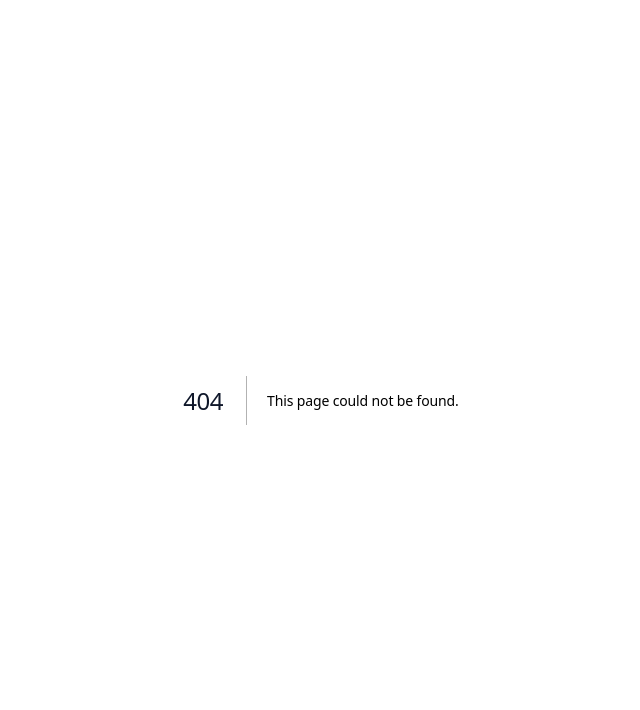
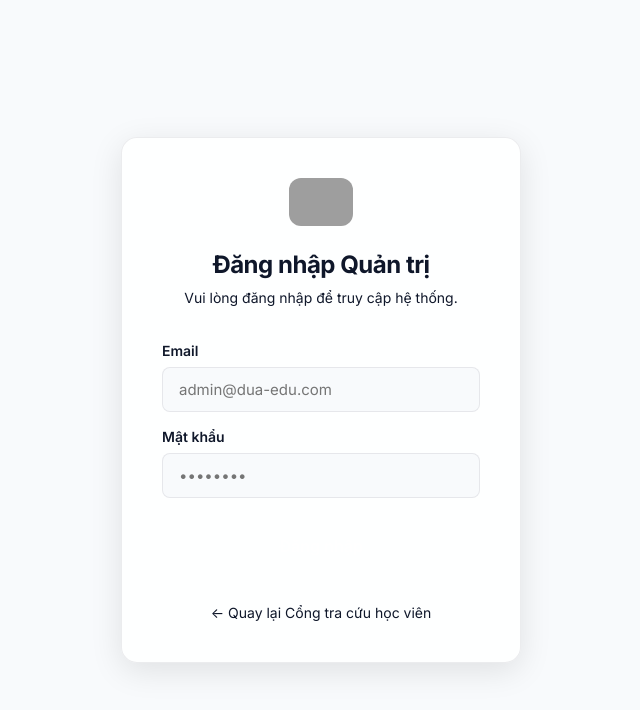
Before and after one commit to silasnguyen98-boop/Dua-Edu, a Next.js app: page /login in a window 1280 px wide. Before the commit this address had no page. Shown: the top 710 px of the page, without its empty margins (319-959 px from the left). Built offline with nearby package versions, Linux system fonts and the light colour scheme; no server answers; grey boxes are pictures that could not be loaded.

Commit message:
feat: add authentication to admin dashboard

```diff
--- a/app/globals.css
+++ b/app/globals.css
@@ -290,3 +290,40 @@ tbody tr:last-child td { border-bottom: none; }
   .attendance-toolbar label { max-width: none; }
   .search-input { max-width: none; }
 }
+
+.modal-overlay {
+  position: fixed;
+  top: 0;
+  left: 0;
+  right: 0;
+  bottom: 0;
+  background-color: rgba(0, 0, 0, 0.5);
+  display: flex;
+  justify-content: center;
+  align-items: center;
+  z-index: 9999;
+  backdrop-filter: blur(4px);
+}
+
+.modal-content {
+  background-color: var(--surface);
+  border-radius: 16px;
+  box-shadow: 0 8px 32px rgba(0, 0, 0, 0.2);
+  width: 100%;
+  max-width: 600px;
+  max-height: 90vh;
+  overflow-y: auto;
+  position: relative;
+  animation: modalIn 0.3s ease-out;
+}
+
+@keyframes modalIn {
+  from {
+    opacity: 0;
+    transform: translateY(20px);
+  }
+  to {
+    opacity: 1;
+    transform: translateY(0);
+  }
+}
--- /dev/null
+++ b/app/login/page.tsx
@@ -0,0 +1,102 @@
+"use client";
+
+import { FormEvent, useState, useEffect } from "react";
+import { supabase } from "@/lib/supabase/client";
+import { useRouter } from "next/navigation";
+import Link from "next/link";
+
+export default function LoginPage() {
+  const [email, setEmail] = useState("");
+  const [password, setPassword] = useState("");
+  const [loading, setLoading] = useState(false);
+  const [error, setError] = useState("");
+  const router = useRouter();
+
+  useEffect(() => {
+    supabase.auth.getSession().then(({ data: { session } }) => {
+      if (session) {
+        router.push("/");
+      }
+    });
+  }, [router]);
+
+  async function handleLogin(e: FormEvent) {
+    e.preventDefault();
+    setLoading(true);
+    setError("");
+
+    const { error: signInError } = await supabase.auth.signInWithPassword({
+      email,
+      password,
+    });
+
+    if (signInError) {
+      setError("Email hoặc mật khẩu không chính xác.");
+      setLoading(false);
+    } else {
+      router.push("/");
+    }
+  }
+
+  return (
+    <div style={{ minHeight: "100vh", display: "flex", alignItems: "center", justifyContent: "center", background: "var(--background)", fontFamily: "var(--font-geist-sans)" }}>
+      <div style={{ background: "var(--surface)", borderRadius: "16px", padding: "40px", width: "100%", maxWidth: "400px", boxShadow: "0 8px 32px rgba(0,0,0,0.1)", border: "1px solid var(--border)" }}>
+        <div style={{ display: "flex", justifyContent: "center", marginBottom: "24px" }}>
+          <img alt="Dua-Edu" src="https://i.ibb.co/3yKrstMS/Thie-t-ke-chu-a-co-te-n-20.png" style={{ height: "48px", borderRadius: "12px" }} />
+        </div>
+        <h1 style={{ fontSize: "24px", fontWeight: 700, textAlign: "center", marginBottom: "8px", color: "var(--foreground)" }}>Đăng nhập Quản trị</h1>
+        <p style={{ color: "var(--text-secondary)", textAlign: "center", marginBottom: "32px", fontSize: "14px" }}>Vui lòng đăng nhập để truy cập hệ thống.</p>
+
+        <form onSubmit={handleLogin} style={{ display: "flex", flexDirection: "column", gap: "16px" }}>
+          <div>
+            <label style={{ display: "block", fontSize: "14px", fontWeight: 600, marginBottom: "8px", color: "var(--foreground)" }}>Email</label>
+            <input
+              type="email"
+              value={email}
+              onChange={(e) => setEmail(e.target.value)}
+              placeholder="admin@dua-edu.com"
+              required
+              style={{ width: "100%", padding: "12px 16px", borderRadius: "8px", border: "1px solid var(--border)", background: "var(--background)", color: "var(--foreground)", fontSize: "15px", outline: "none", boxSizing: "border-box" }}
+            />
+          </div>
+          <div>
+            <label style={{ display: "block", fontSize: "14px", fontWeight: 600, marginBottom: "8px", color: "var(--foreground)" }}>Mật khẩu</label>
+            <input
+              type="password"
+              value={password}
+              onChange={(e) => setPassword(e.target.value)}
+              placeholder="••••••••"
+              required
+              style={{ width: "100%", padding: "12px 16px", borderRadius: "8px", border: "1px solid var(--border)", background: "var(--background)", color: "var(--foreground)", fontSize: "15px", outline: "none", boxSizing: "border-box" }}
+            />
+          </div>
+
+          {error && <div style={{ color: "#EF4444", fontSize: "14px", padding: "10px", background: "rgba(239, 68, 68, 0.1)", borderRadius: "8px", textAlign: "center" }}>{error}</div>}
+
+          <button
+            type="submit"
+            disabled={loading}
+            style={{ marginTop: "8px", padding: "14px", borderRadius: "8px", border: "none", background: "var(--primary)", color: "white", fontSize: "16px", fontWeight: 600, cursor: loading ? "not-allowed" : "pointer", opacity: loading ? 0.7 : 1, transition: "background 0.2s" }}
+          >
+            {loading ? "Đang xử lý..." : "Đăng nhập"}
+          </button>
+        </form>
+
+        <div style={{ marginTop: "32px", textAlign: "center" }}>
+          <Link href="/tracuu" style={{ color: "var(--text-secondary)", fontSize: "14px", textDecoration: "none" }}>
+            ← Quay lại Cổng tra cứu học viên
+          </Link>
+        </div>
+      </div>
+      <style dangerouslySetInnerHTML={{__html: `
+        input:focus {
+          border-color: var(--primary) !important;
+          box-shadow: 0 0 0 2px rgba(99, 102, 241, 0.2);
+        }
+        button:hover:not(:disabled) {
+          background: var(--primary-hover) !important;
+        }
+      `}} />
+    </div>
+  );
+}
```
Also changed, not shown: app/page.tsx (+41 -1 lines), 1 other file (tests, documents, lock files or other folders).
